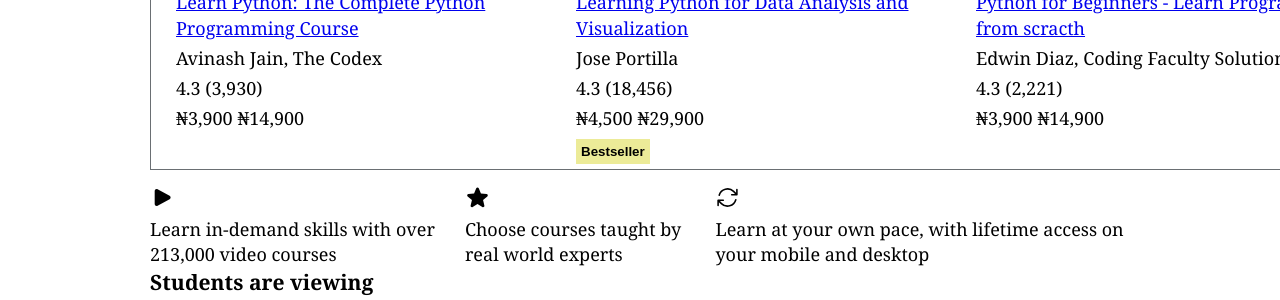
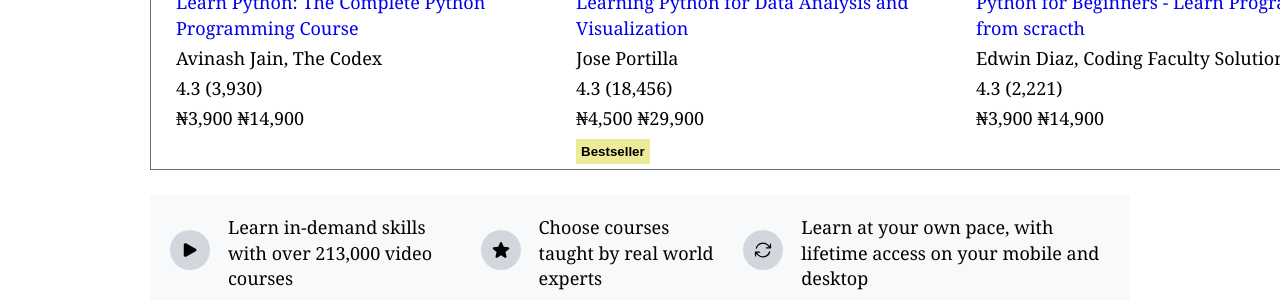
Before and after one commit to DammyD/Udemy_clone, a plain HTML site: page index.html in a window 1280 px wide. Shown: the part 1158-1458 px from the top of the page. Drawn offline with Linux system fonts and the light colour scheme.

Commit message:
:tada: Udemy clone

```diff
--- a/index.html
+++ b/index.html
@@ -71,8 +71,10 @@
                 <div class="buss, category">
                     <button class="btn"><a href="">Udemy Business</a></button>
                     <div class="team, category-list">
+                        <div>
                         <p>Get your team access to over 19,000 top Udemy courses, anytime, anywhere.</p>
                         <button><a href="">Try Udemy Business</a></button>
+                        </div>
                     </div>
                 </div>
                 <div class="teach, category">
@@ -106,6 +108,7 @@
                 </div>
             </header>
             <main>
+                <section>
             <div class="container">
             <div class="hero-page">
              <br>
@@ -120,7 +123,7 @@
                 <p>Choose from 213,000 online video courses with new additions published every month</p>
                 <div class="courses">
                     <ul>
-                        <li><a href="#">Python</a></li>
+                        <li><a class="active" href="#">Python</a></li>
                         <li><a href="#">Excel</a></li>
                         <li><a href="#">Web Development</a></li>
                         <li><a href="#">JavaScript</a></li>
@@ -130,6 +133,8 @@
                     </ul>
                 </div>
                 </div>
+                </div>
+                </section>
                 <section>
                 <div class="expand-career">
                     <div class="career-content">
@@ -193,25 +198,30 @@
             <section>
             <div class="in-demand">
                 <div>
-                    <span>
-                    <svg xmlns="http://www.w3.org/2000/svg" viewBox="0 0 24 24" fill="currentColor" width="25px">
+                    <span class="rounded-border">
+                    <svg xmlns="http://www.w3.org/2000/svg" viewBox="0 0 24 24" fill="currentColor" width="40px">
                         <path fill-rule="evenodd" d="M4.5 5.653c0-1.426 1.529-2.33 2.779-1.643l11.54 6.348c1.295.712 1.295 2.573 0 3.285L7.28 19.991c-1.25.687-2.779-.217-2.779-1.643V5.653z" clip-rule="evenodd" />
                       </svg></span>
-
+                      </div>
+                      <div>
                     <p>Learn in-demand skills with over 213,000 video courses</p>
                 </div>
                 <div>
-                    <span>
-                    <svg xmlns="http://www.w3.org/2000/svg" viewBox="0 0 24 24" fill="currentColor" width="25px">
+                    <span class="rounded-border">
+                    <svg xmlns="http://www.w3.org/2000/svg" viewBox="0 0 24 24" fill="currentColor" width="40px">
                         <path fill-rule="evenodd" d="M10.788 3.21c.448-1.077 1.976-1.077 2.424 0l2.082 5.007 5.404.433c1.164.093 1.636 1.545.749 2.305l-4.117 3.527 1.257 5.273c.271 1.136-.964 2.033-1.96 1.425L12 18.354 7.373 21.18c-.996.608-2.231-.29-1.96-1.425l1.257-5.273-4.117-3.527c-.887-.76-.415-2.212.749-2.305l5.404-.433 2.082-5.006z" clip-rule="evenodd" />
                       </svg></span>
+                      </div>
+                      <div>
                     <p>Choose courses taught by real world experts</p>
                 </div>
-                <div>
-                    <span>
-                    <svg xmlns="http://www.w3.org/2000/svg" viewBox="0 0 24 24" fill="currentColor" width="25px">
+                    <div>
+                    <span class="rounded-border">
+                    <svg xmlns="http://www.w3.org/2000/svg" viewBox="0 0 24 24" fill="currentColor" width="40px">
                         <path fill-rule="evenodd" d="M4.755 10.059a7.5 7.5 0 0112.548-3.364l1.903 1.903h-3.183a.75.75 0 100 1.5h4.992a.75.75 0 00.75-.75V4.356a.75.75 0 00-1.5 0v3.18l-1.9-1.9A9 9 0 003.306 9.67a.75.75 0 101.45.388zm15.408 3.352a.75.75 0 00-.919.53 7.5 7.5 0 01-12.548 3.364l-1.902-1.903h3.183a.75.75 0 000-1.5H2.984a.75.75 0 00-.75.75v4.992a.75.75 0 001.5 0v-3.18l1.9 1.9a9 9 0 0015.059-4.035.75.75 0 00-.53-.918z" clip-rule="evenodd" />
                       </svg></span>
+                      </div>
+                      <div>
                     <p>Learn at your own pace, with lifetime access on your mobile and desktop</p>
                 </div>
             </div>
@@ -329,7 +339,7 @@
                 <div class="featured-topic">
                 <h3>Featured topics by category</h3>
                 <div class="featured-category">
-                    <div>
+                <div>
                 <h4>Development</h4>
                 <a href="#">Python</a>
                 <p>36,354,994 students</p>
--- a/style.css
+++ b/style.css
@@ -105,11 +105,10 @@ button {
     display: block;
 }
 
-.dropdown {
+.dropdown{
     position: relative;
     display: block;
-  }
-
+}
   .dropdown-content {
     top: 0;
     float: right;
@@ -145,6 +144,12 @@ button {
 
 .trending-courses {
     margin-top: 10px;
+}
+
+.career-content a,
+.career-content1 a,
+.trending-courses a{
+    text-decoration: none;
 }
 
 .career-content p,
@@ -245,6 +250,26 @@ form {
     margin-bottom: 15px;
 }
 
+.in-demand {
+    margin-top: 25px;
+    margin-bottom: 25px;
+    padding: 20px;
+    width: 100%;
+    background-color: #f7f9fa;
+    gap: 1rem;
+    align-items: center;
+}
+
+.team p{
+    width: 100px;
+}
+
+.rounded-border svg{
+    background-color: #d1d7dc;
+    border-radius: 30px;
+    padding: 10px;
+    align-items: center;
+}
 .course-gallery {
     display: flex;
 
@@ -266,7 +291,7 @@ form {
 
 .featured-category {
     display: flex;
-    gap: 8rem;
+    gap: 5rem;
     margin-top: 10px;
     margin-left: 15px;
     background-color: #f7f9fa;
@@ -327,7 +352,7 @@ form {
 }
 .net{
     border: 1px solid black;
-    padding: 5px 8px;
+    padding: 5px 10px;
 }
 
 .net a {
```
